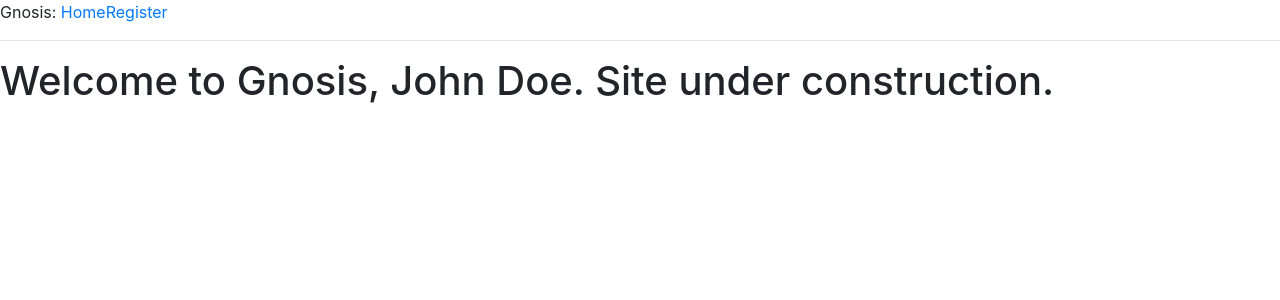
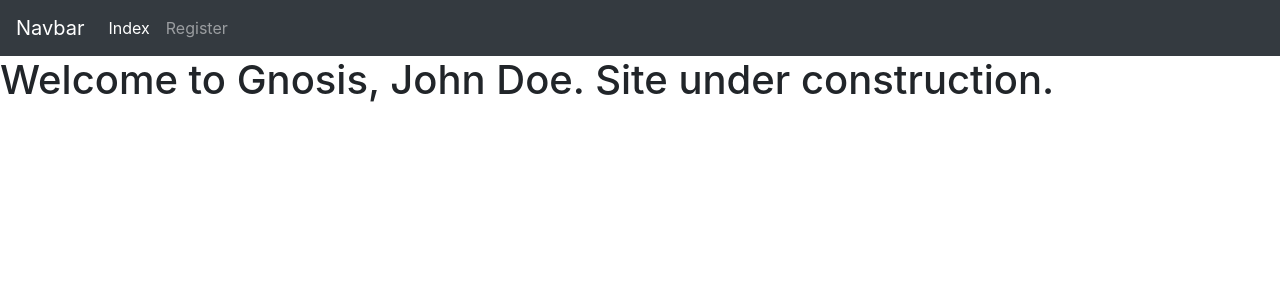
Before and after one commit to lambdabyte/cta_gnosis_dev, a Flask app: page /index in a window 1280 px wide. Shown: the top 300 px of the page. Run offline with Flask 2, Linux system fonts and the light colour scheme; some libraries are stand-ins or nearby versions.

Commit message:
styled base template

```diff
--- a/services/gnosis/app/templates/base.html
+++ b/services/gnosis/app/templates/base.html
@@ -9,8 +9,20 @@
         <link rel="stylesheet" href="/static/main.css"">
     </head>
     <body>
-        <div>Gnosis: <a href="/index">Home</a><a href="/register">Register</a></div>
-        <hr>
+        <nav class="navbar navbar-expand-lg navbar-dark bg-dark">
+            <a class="navbar-brand" href="#">Navbar</a>
+
+              <ul class="navbar-nav mr-auto">
+                  {% for x in ['index', 'register'] %}
+                  <li {% if request.path  == url_for(x) %} class="nav-item active" {% endif %}><a href="{{ url_for(x) }}" class="nav-link">{{ x | capitalize }}</a></li>
+                  {% endfor %}
+              </ul>
+
+          </nav>
+
         {% block content %}{% endblock %}
+        <script src="https://code.jquery.com/jquery-3.2.1.slim.min.js" integrity="sha384-KJ3o2DKtIkvYIK3UENzmM7KCkRr/rE9/Qpg6aAZGJwFDMVNA/GpGFF93hXpG5KkN" crossorigin="anonymous"></script>
+<script src="https://cdnjs.cloudflare.com/ajax/libs/popper.js/1.12.9/umd/popper.min.js" integrity="sha384-ApNbgh9B+Y1QKtv3Rn7W3mgPxhU9K/ScQsAP7hUibX39j7fakFPskvXusvfa0b4Q" crossorigin="anonymous"></script>
+<script src="https://maxcdn.bootstrapcdn.com/bootstrap/4.0.0/js/bootstrap.min.js" integrity="sha384-JZR6Spejh4U02d8jOt6vLEHfe/JQGiRRSQQxSfFWpi1MquVdAyjUar5+76PVCmYl" crossorigin="anonymous"></script>
     </body>
 </html>
```
